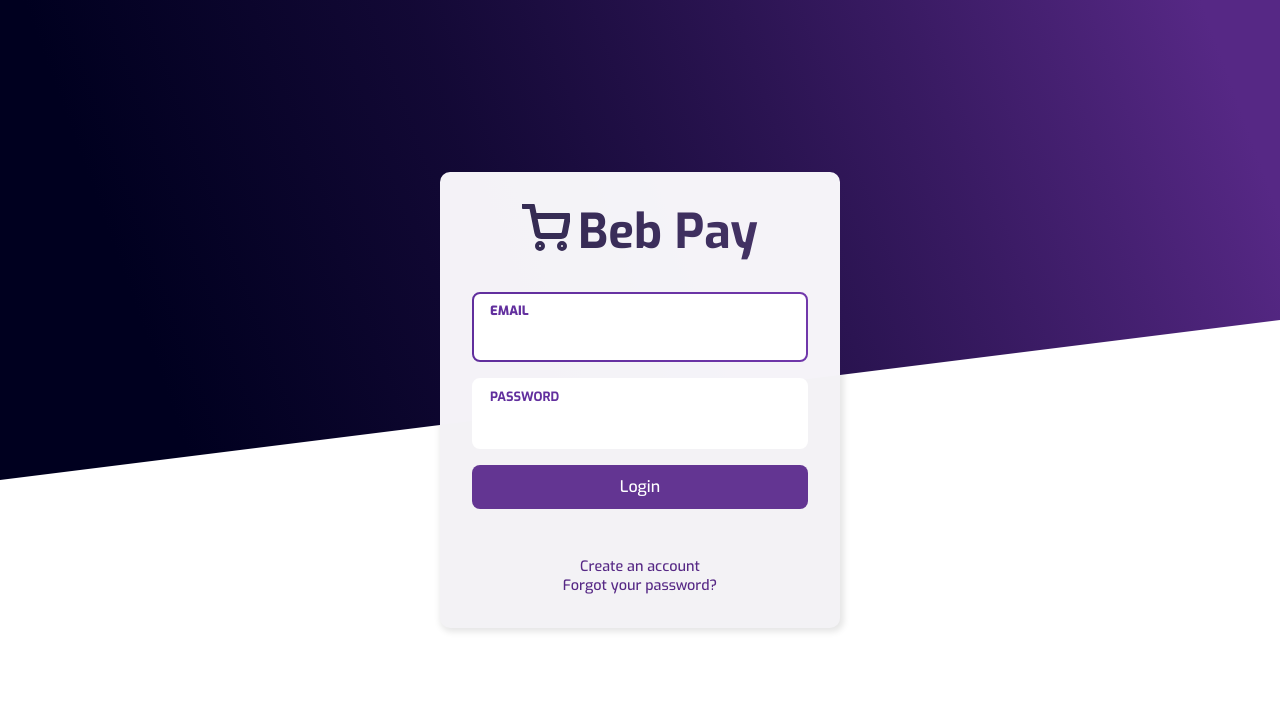
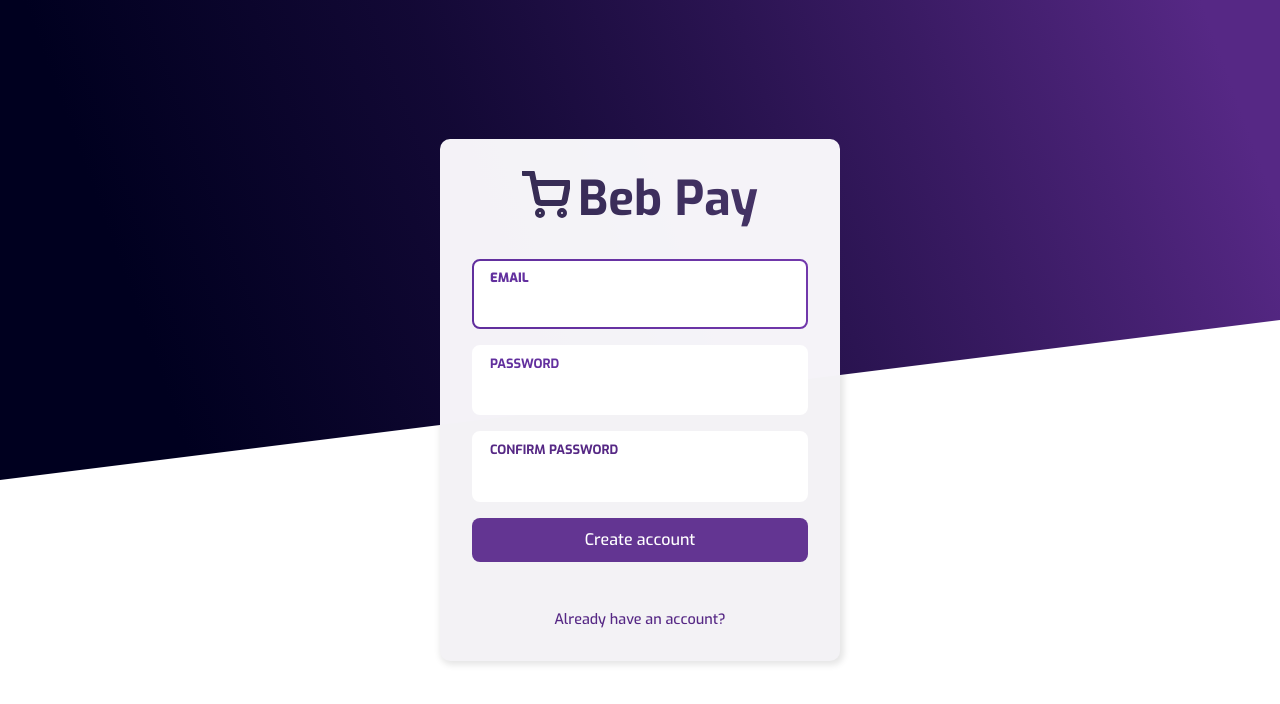
Before and after one commit to bebapps/beb-pay-frontend, a React (Create React App) app: page /manage/register in a window 1280 px wide. Before the commit this address led to /manage/login. Shown: the top 704 px of the page. Built offline with nearby package versions, Linux system fonts and the light colour scheme.

Commit message:
Add support for creating an account

```diff
--- a/src/App.tsx
+++ b/src/App.tsx
@@ -11,6 +11,7 @@ const App = () => {
       <div className={css.App}>
         <Switch>
           <Route path={ManagementPath.login} component={Login} />
+          <Route path={ManagementPath.createAccount} component={Login} />
           <Route path={ManagementPath.manage} component={Manage} />
           <Route>
             Home
--- a/src/components/manage/login/CreateAccount.module.scss
+++ /dev/null
@@ -1,8 +0,0 @@
-.CreateAccount {
-  text-align: center;
-
-  &__links {
-    margin-top: var(--spacing-xxl);
-    font-size: 0.9em;
-  }
-}
--- a/src/components/manage/login/CreateAccount.tsx
+++ b/src/components/manage/login/CreateAccount.tsx
@@ -1,22 +1,84 @@
+import classNames from 'classnames';
+import { useState } from 'react';
 import { Link } from 'react-router-dom';
+import { useAuthentication } from '../../../hooks/useAuthentication';
+import Button from '../../inputs/Button';
+import InputWrapper from '../../inputs/InputWrapper';
+import TextField from '../../inputs/TextField';
 import ManagementPath from '../../../enums/ManagementPath';
-import css from './CreateAccount.module.scss';
+import css from './Form.module.scss';
 
 const CreateAccount = () => {
+  const { register } = useAuthentication();
+
+  const [email, setEmail] = useState('');
+  const [password, setPassword] = useState('');
+  const [passwordConfirmation, setPasswordConfirmation] = useState('');
+  const [isCreatingAccount, setIsCreatingAccount] = useState(false);
+  const [errorMessage, setErrorMessage] = useState<string | null>(null);
+
   return (
-    <div className={css.CreateAccount}>
-      <p>
-        Beb pay is currently in Alpha
-      </p>
-      <p>
-        To register your interest in taking your customer experience to the next level, please contact us at <a href="mailto:team@bebapps.com">team@bebapps.com</a>.
-      </p>
-      <div className={css.CreateAccount__links}>
-        <Link to={ManagementPath.login}>
-          Back
-        </Link>
+    <>
+      <form
+        onSubmit={async (e) => {
+          e.preventDefault();
+          if (password !== passwordConfirmation) {
+            setErrorMessage('Passwords must match.');
+            return;
+          }
+
+          setIsCreatingAccount(true);
+          register(email, password);
+        }}
+      >
+        <InputWrapper label="Email" >
+          <TextField
+            required
+            autoFocus
+            type="email"
+            value={email}
+            onChange={setEmail}
+          />
+        </InputWrapper>
+        <InputWrapper label="Password" >
+          <TextField
+            required
+            value={password}
+            onChange={setPassword}
+            type="password"
+          />
+        </InputWrapper>
+        <InputWrapper label="Confirm password" >
+          <TextField
+            required
+            value={passwordConfirmation}
+            onChange={setPasswordConfirmation}
+            type="password"
+          />
+        </InputWrapper>
+        {errorMessage &&
+          <div className={css.Form__errorMessage}>
+            {errorMessage}
+          </div>
+        }
+        <Button
+          type="submit"
+          fullWidth
+          disabled={isCreatingAccount}
+        >
+          <div
+            className={classNames(css.Form__actionButton, {
+              [css['LoginForm__actionButton--loading']]: isCreatingAccount,
+            })}
+          >
+            Create account
+          </div>
+        </Button>
+      </form>
+      <div className={css.Form__links}>
+        <Link to={ManagementPath.login}>Already have an account?</Link>
       </div>
-    </div>
+    </>
   );
 };
 
--- a/src/components/manage/login/LoginForm.module.scss
+++ b/src/components/manage/login/Form.module.scss
@@ -1,22 +1,18 @@
-.LoginForm {
+@import '../../../styles/ellipsis.scss';
+
+.Form {
   &__errorMessage {
     margin: var(--spacing-l) var(--spacing-s);
     color: var(--color-red);
     font-weight: 500;
   }
 
-  &__loginButton {
+  &__actionButton {
     color: inherit;
     padding: 8px;
 
     &--loading:after {
-      overflow: hidden;
-      text-align: left;
-      animation: ellipsis steps(4, end) 900ms infinite;
-      content: "\2026";
-      width: 0px;
-      position: absolute;
-      margin-left: 1px;
+      @include loading;
     }
   }
 
@@ -26,9 +22,3 @@
     font-size: 0.9em;
   }
 }
-
-@keyframes ellipsis {
-  to {
-    width: 1.2em;
-  }
-}
--- a/src/components/manage/login/LoginForm.tsx
+++ b/src/components/manage/login/LoginForm.tsx
@@ -6,7 +6,7 @@ import Button from '../../inputs/Button';
 import InputWrapper from '../../inputs/InputWrapper';
 import TextField from '../../inputs/TextField';
 import ManagementPath from '../../../enums/ManagementPath';
-import css from './LoginForm.module.scss';
+import css from './Form.module.scss';
 
 const LoginForm = () => {
   const { login } = useAuthentication();
@@ -58,7 +58,7 @@ const LoginForm = () => {
           />
         </InputWrapper>
         {errorMessage &&
-          <div className={css.LoginForm__errorMessage}>
+          <div className={css.Form__errorMessage}>
             {errorMessage}
           </div>
         }
@@ -68,15 +68,15 @@ const LoginForm = () => {
           disabled={isLoggingIn}
         >
           <div
-            className={classNames(css.LoginForm__loginButton, {
-              [css['LoginForm__loginButton--loading']]: isLoggingIn,
+            className={classNames(css.Form__actionButton, {
+              [css['LoginForm__actionButton--loading']]: isLoggingIn,
             })}
           >
             Login
           </div>
         </Button>
       </form>
-      <div className={css.LoginForm__links}>
+      <div className={css.Form__links}>
         <Link to={ManagementPath.createAccount}>Create an account</Link>
         <br />
         <Link to={ManagementPath.forgotPassword}>Forgot your password?</Link>
--- a/src/enums/ManagementPath.ts
+++ b/src/enums/ManagementPath.ts
@@ -2,7 +2,7 @@ enum ManagementPath {
   manage = '/manage',
   // Login
   login = '/manage/login',
-  createAccount = '/manage/login/create-account',
+  createAccount = '/manage/register',
   forgotPassword = '/manage/login/forgot-password',
   // Setup
   branding = '/manage/branding',
--- a/src/hooks/useAuthentication.ts
+++ b/src/hooks/useAuthentication.ts
@@ -64,6 +64,17 @@ export const useAuthentication = () => {
     return await handleAuthorizationResponse(response);
   };
 
+  const register = async (email: string, password: string) => {
+    const response = await fetch('/api/users', {
+      method: 'POST',
+      headers: {
+        'content-type': 'application/json; charset=utf-8',
+      },
+      body: JSON.stringify({ email, password }),
+    });
+    return await handleAuthorizationResponse(response);
+  };
+
   const logout = () => {
     localStorage.removeItem(TOKENS_LOCAL_STORAGE_KEY);
     listeners.forEach((listener) => listener(null));
@@ -116,5 +127,5 @@ export const useAuthentication = () => {
 
   const isLoggedIn = !!tokens;
 
-  return { isLoggedIn, login, logout, getAccessToken };
+  return { isLoggedIn, register, login, logout, getAccessToken };
 };
--- /dev/null
+++ b/src/styles/ellipsis.scss
@@ -0,0 +1,15 @@
+@mixin loading {
+  overflow: hidden;
+  text-align: left;
+  animation: ellipsis steps(4, end) 900ms infinite;
+  content: "\2026";
+  width: 0px;
+  position: absolute;
+  margin-left: 1px;
+}
+
+@keyframes ellipsis {
+  to {
+    width: 1.2em;
+  }
+}
```
